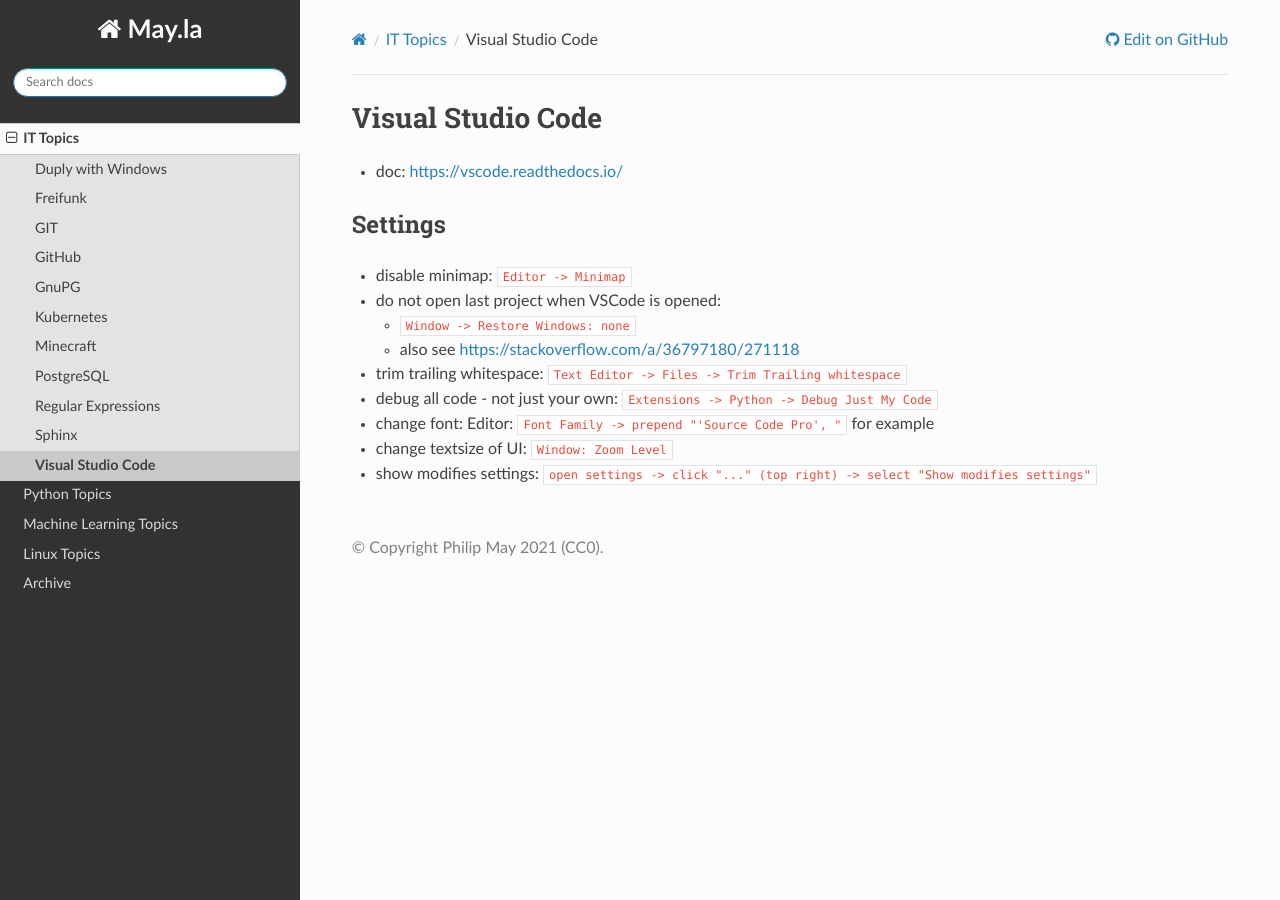
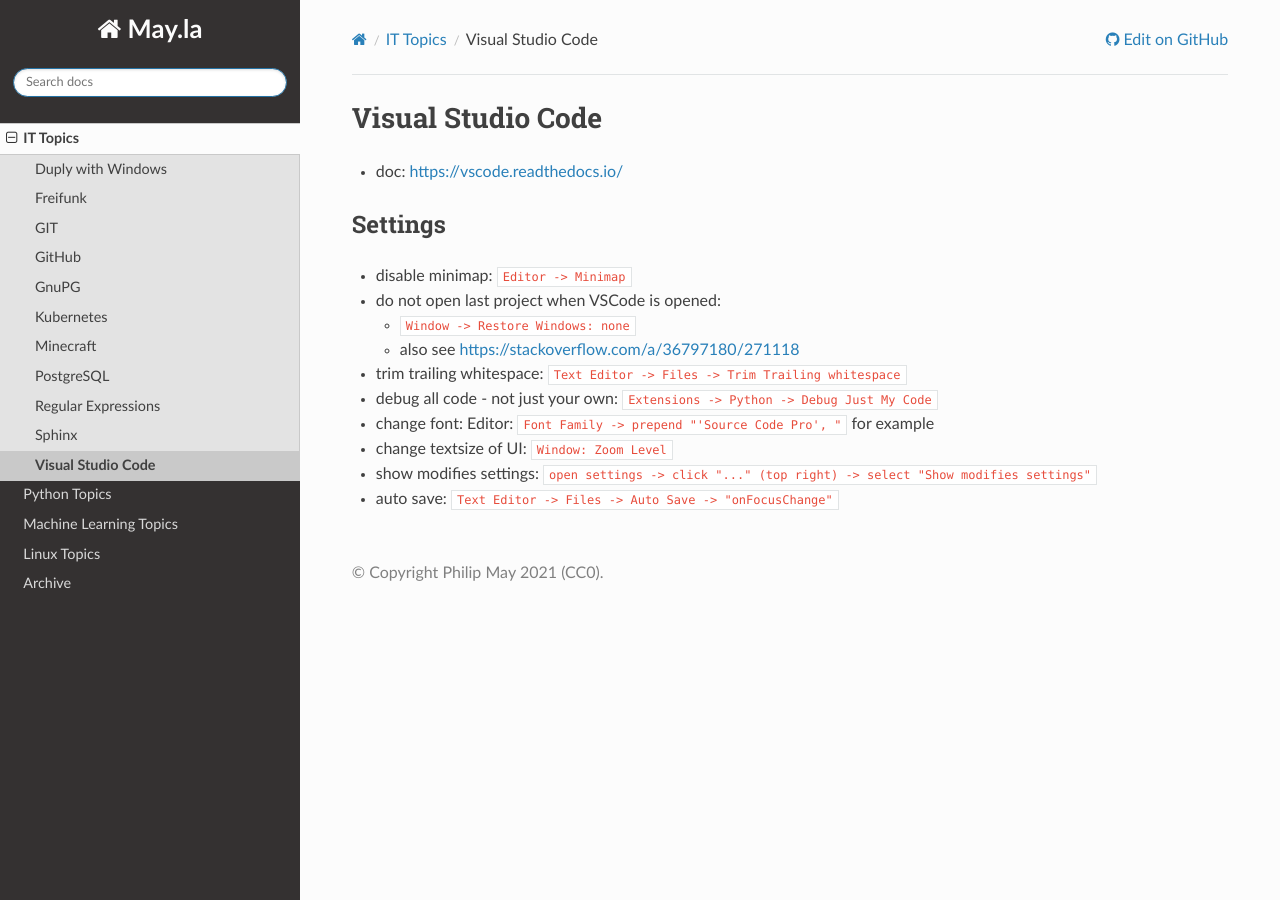
Before and after one commit to PhilipMay/May.la, a Sphinx documentation site: the page built from source/it/vs-code.md, in a window 1280 px wide. Built offline with Sphinx 7.4.7 and the Read the Docs theme 2.0.0, drawn with Linux system fonts in a browser that asks for light colours.

Commit message:
Update vs-code.md

```diff
--- a/source/it/vs-code.md
+++ b/source/it/vs-code.md
@@ -11,3 +11,4 @@
 - change font: Editor: `Font Family -> prepend "'Source Code Pro', "` for example
 - change textsize of UI: `Window: Zoom Level`
 - show modifies settings: `open settings -> click "..." (top right) -> select "Show modifies settings"`
+- auto save: `Text Editor -> Files -> Auto Save -> "onFocusChange"`
```
